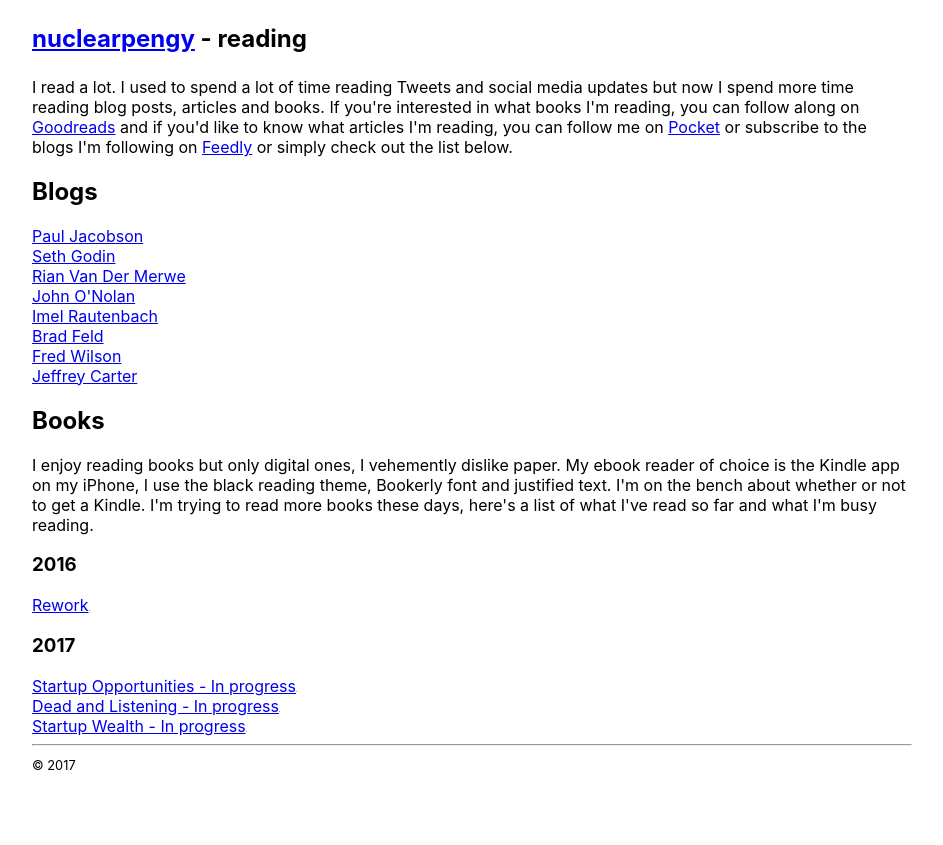
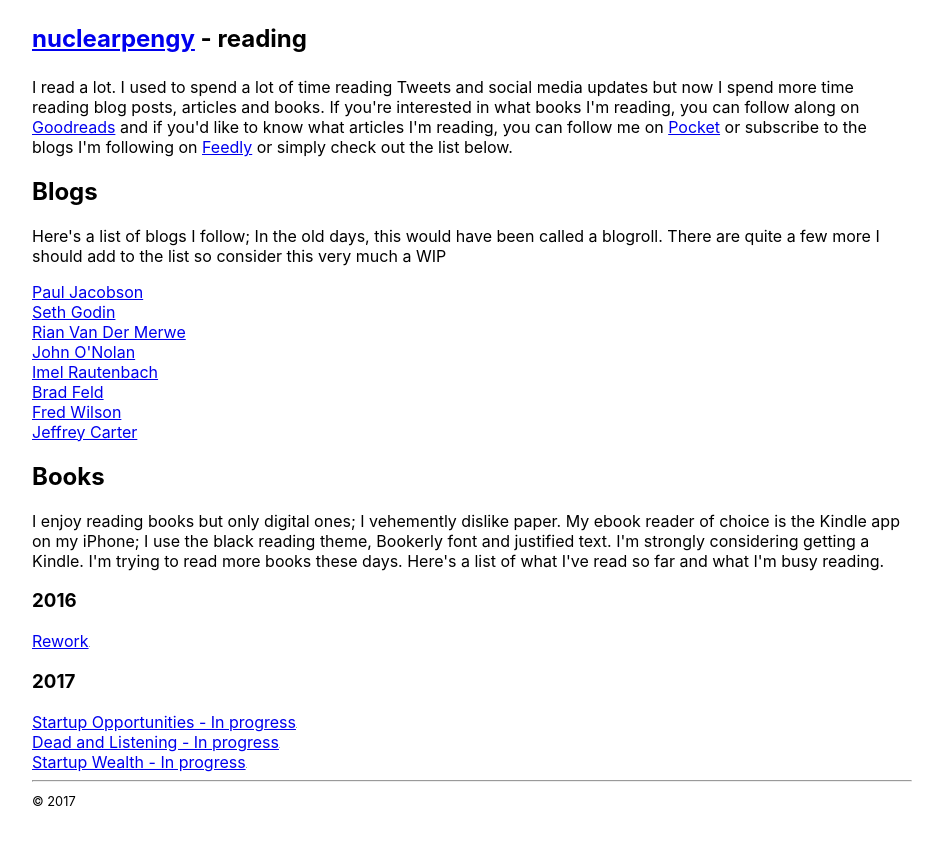
Before and after one commit to nuclearpengy/nuclearpengy.github.io, a Jekyll site: the page built from reading.html, in a window 1280 px wide. Shown: the top 845 px of the page, without its empty margins (168-1111 px from the left). Built offline with Jekyll 4.4.1, drawn with Linux system fonts in a browser that asks for light colours; grey boxes are pictures that could not be loaded.

Commit message:
Update reading.html

```diff
--- a/reading.html
+++ b/reading.html
@@ -8,6 +8,7 @@ description: Reading is like food but for your brain. Here's what I'm reading.
 <p>I read a lot. I used to spend a lot of time reading Tweets and social media updates but now I spend more time reading blog posts, articles and books. If you're interested in what books I'm reading, you can follow along on <a href="https://goodreads.com/nuclearpengy" target="_blank">Goodreads</a> and if you'd like to know what articles I'm reading, you can follow me on <a href="https://getpocket.com/@nuclearpengy" target="_blank">Pocket</a> or subscribe to the blogs I'm following on <a href="https://feedly.com/nuclearpengy" target="_blank">Feedly</a> or simply check out the list below.</p>
 
 <h2>Blogs</h2>
+<p>Here's a list of blogs I follow; In the old days, this would have been called a blogroll. There are quite a few more I should add to the list so consider this very much a WIP</p>
 <a href="http://pauljacobson.me/" target="_blank">Paul Jacobson</a><br/>
 <a href="http://sethgodin.typepad.com/" target="_blank">Seth Godin</a><br/>
 <a href="https://www.elezea.com/" target="_blank">Rian Van Der Merwe</a><br/>
@@ -18,7 +19,7 @@ description: Reading is like food but for your brain. Here's what I'm reading.
 <a href="http://pointsandfigures.com/" target="_blank">Jeffrey Carter</a><br/>
 
 <h2>Books</h2>
-<p>I enjoy reading books but only digital ones, I vehemently dislike paper. My ebook reader of choice is the Kindle app on my iPhone, I use the black reading theme, Bookerly font and justified text. I'm on the bench about whether or not to get a Kindle. I'm trying to read more books these days, here's a list of what I've read so far and what I'm busy reading.</p>
+<p>I enjoy reading books but only digital ones; I vehemently dislike paper. My ebook reader of choice is the Kindle app on my iPhone; I use the black reading theme, Bookerly font and justified text. I'm strongly considering getting a Kindle. I'm trying to read more books these days. Here's a list of what I've read so far and what I'm busy reading.</p>
 
 <h3>2016</h3>
 <a target="_blank" href="https://www.amazon.com/gp/product/0307463745/ref=as_li_tl?ie=UTF8&camp=1789&creative=9325&creativeASIN=0307463745&linkCode=as2&tag=brownjeffery-20&linkId=43bfbcee54d814a6ef9dc6271bdb8d58">Rework</a><img src="//ir-na.amazon-adsystem.com/e/ir?t=brownjeffery-20&l=am2&o=1&a=0307463745" width="1" height="1" border="0" alt="" style="border:none !important; margin:0px !important;" /><br/>
```
